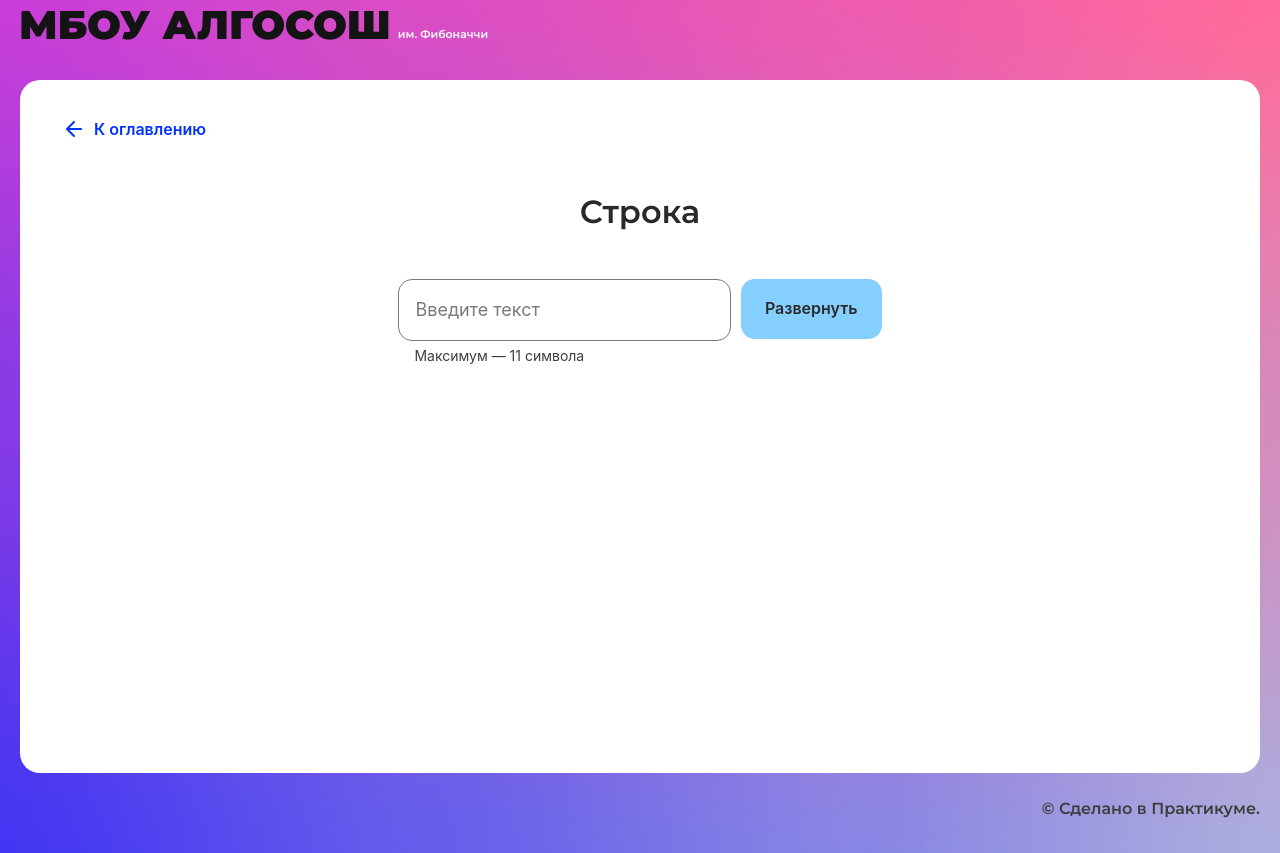
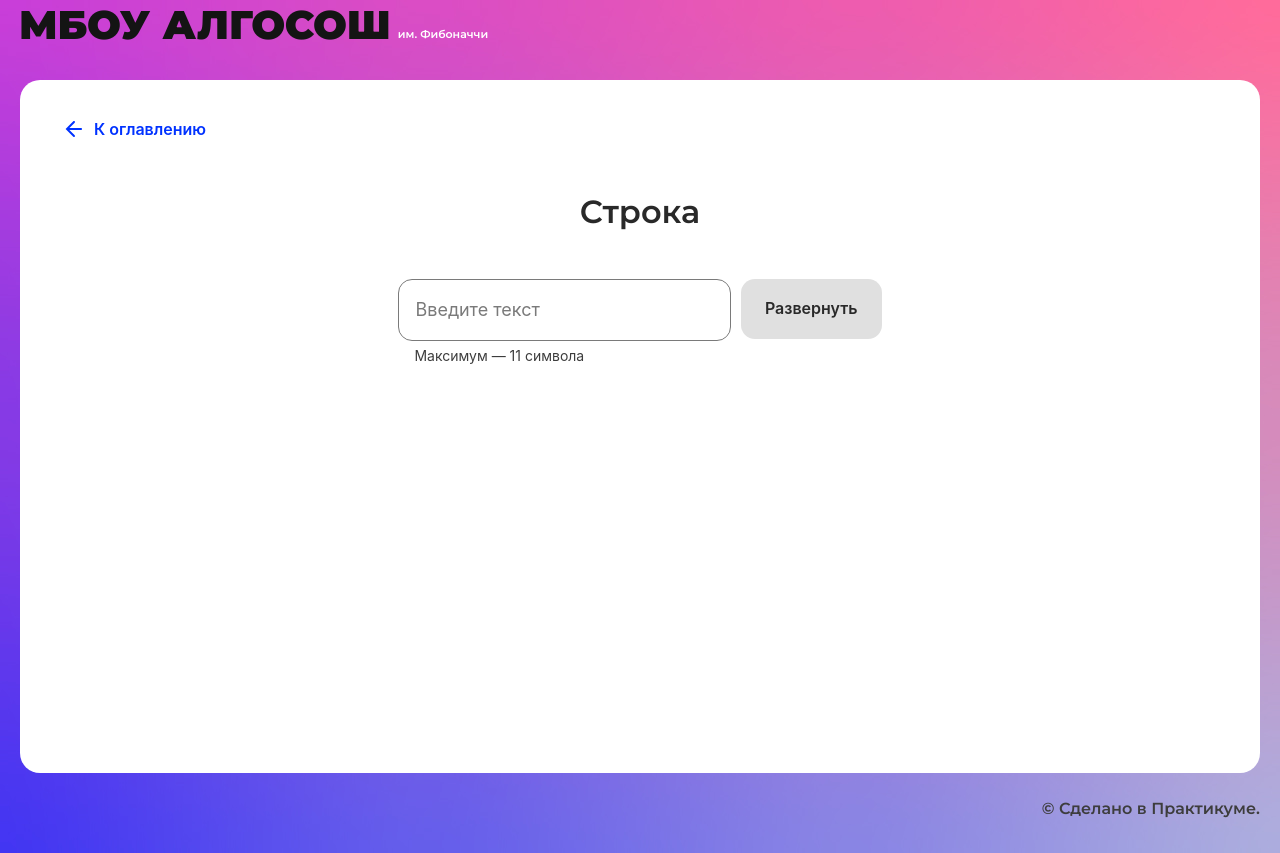
Before and after one commit to MADeit0/algososh, a React (Create React App) app: page /recursion in a window 1280 px wide. Built offline with nearby package versions, Linux system fonts and the light colour scheme.

Commit message:
bug-fix: Добавить блокировку кнопок если инпут пуст в StringComponent

```diff
--- a/src/components/string/string.tsx
+++ b/src/components/string/string.tsx
@@ -60,6 +60,7 @@ export const StringComponent: React.FC = () => {
           extraClass={styles.button}
           text="Развернуть"
           isLoader={isSorting}
+          disabled={!inputValue}
         />
       </div>
       <div className={styles.container}>
```
